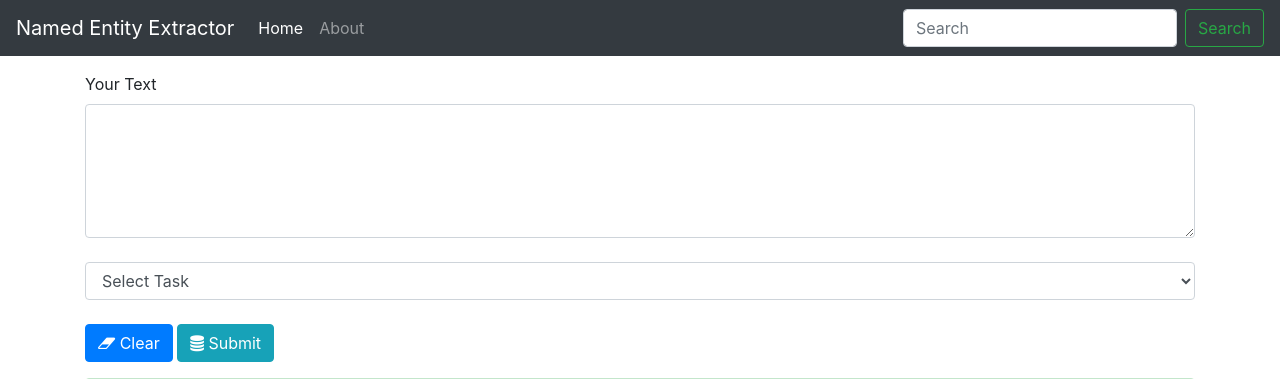
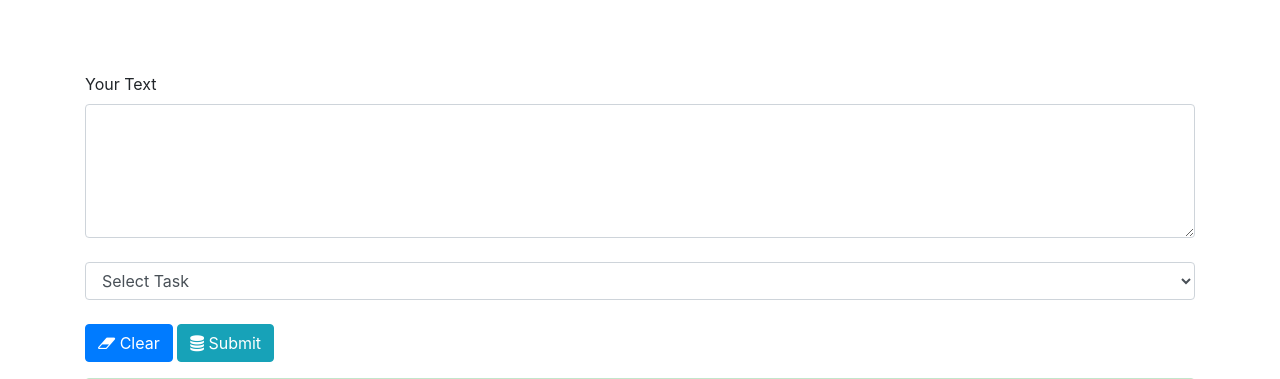
Before and after one commit to abhi0444/nlp_based-data_abstraction, a Flask app: page / in a window 1280 px wide. Shown: the top 379 px of the page. Run offline with Flask 2, Linux system fonts and the light colour scheme; some libraries are stand-ins or nearby versions.

Commit message:
Update index.html

```diff
--- a/templates/index.html
+++ b/templates/index.html
@@ -12,29 +12,6 @@
     <script src="main.js"></script>
 </head>
 <body>
-    <nav class="navbar navbar-expand-md navbar-dark fixed-top bg-dark">
-  <a class="navbar-brand" href="/">Named Entity Extractor</a>
-  <button class="navbar-toggler" type="button" data-toggle="collapse" data-target="#navbarsExampleDefault" aria-controls="navbarsExampleDefault" aria-expanded="false" aria-label="Toggle navigation">
-    <span class="navbar-toggler-icon"></span>
-  </button>
-
-  <div class="collapse navbar-collapse" id="navbarsExampleDefault">
-    <ul class="navbar-nav mr-auto">
-      <li class="nav-item active">
-        <a class="nav-link" href="/">Home <span class="sr-only">(current)</span></a>
-      </li>
-      <li class="nav-item">
-        <a class="nav-link" href="#">About</a>
-      </li>
-
-
-    </ul>
-    <form class="form-inline my-2 my-lg-0">
-      <input class="form-control mr-sm-2" type="text" placeholder="Search" aria-label="Search">
-      <button class="btn btn-outline-success my-2 my-sm-0" type="submit">Search</button>
-    </form>
-  </div>
-</nav>
 <br/>
 <br/>
 <br/>
```
